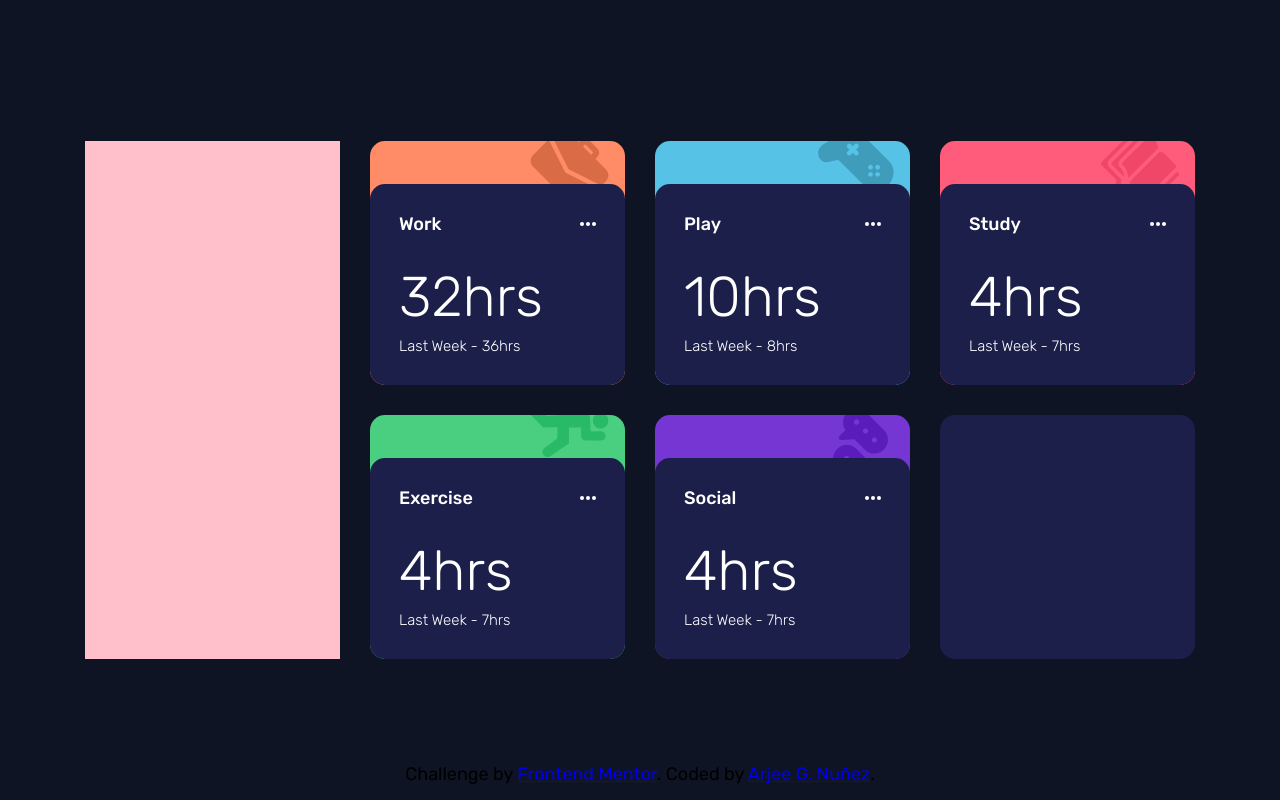
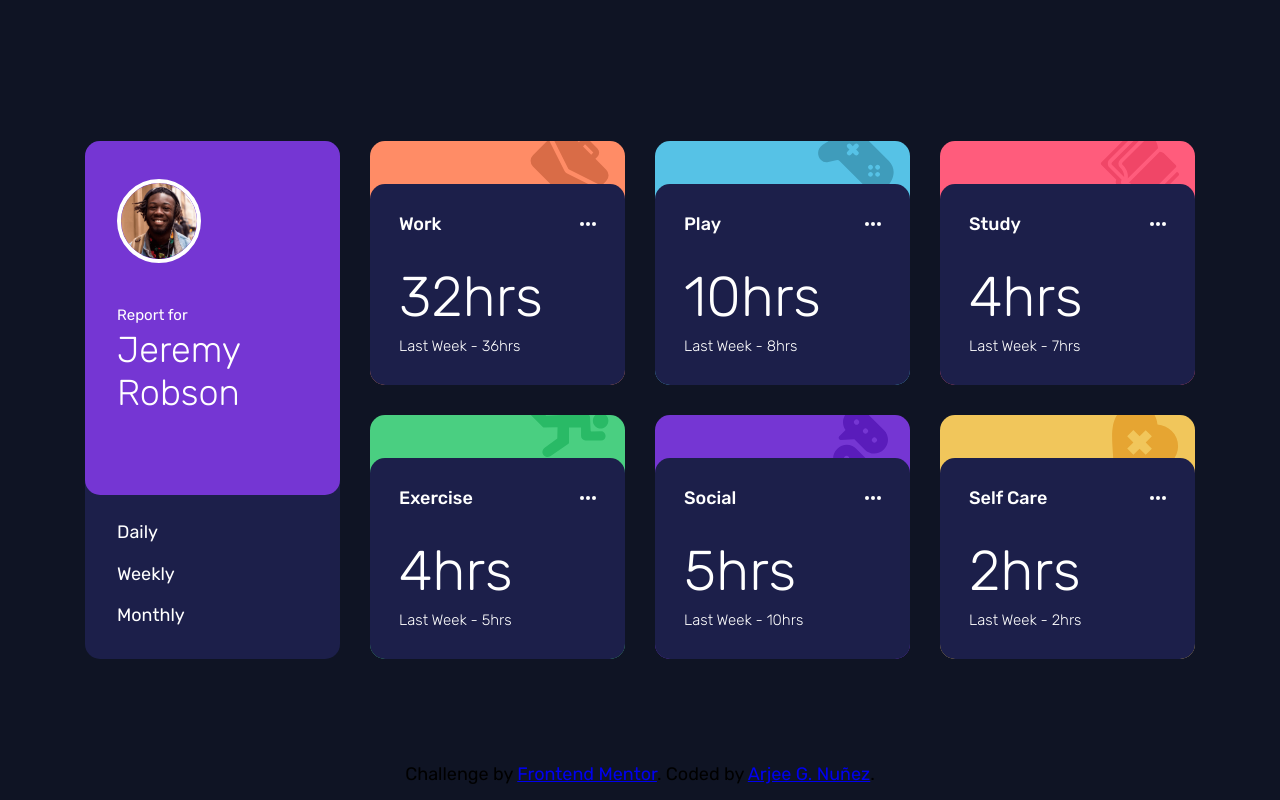
Before and after one commit to arjeenunez/project-time-tracker-dashboard, a plain HTML site: page index.html in a window 1280 px wide. Drawn offline with nearby package versions, Linux system fonts and the light colour scheme.

Commit message:
Self care card & profile cards, completed

```diff
--- a/index.html
+++ b/index.html
@@ -16,7 +16,18 @@
     <body>
         <main class="wrapper">
             <div class="dashboard">
-                <div class="dashboard-profile"></div>
+                <div class="dashboard-profile">
+                    <div class="profile-wrapper">
+                        <img src="./public/assets/image-jeremy.png" class="wrapper-img" alt="avatar" />
+                        <p class="wrapper-text">Report for</p>
+                        <h1 class="wrapper-title">Jeremy Robson</h1>
+                    </div>
+                    <ul class="profile-links">
+                        <li>Daily</li>
+                        <li>Weekly</li>
+                        <li>Monthly</li>
+                    </ul>
+                </div>
                 <div class="dashboard-metrics">
                     <div class="metrics-metric metric-work">
                         <img src="./public/assets/icon-work.svg" class="metric-img" alt="work" />
@@ -75,7 +86,7 @@
                                 </div>
                             </div>
                             <h2 class="card-hours">4hrs</h2>
-                            <span class="card-text">Last Week - 7hrs</span>
+                            <span class="card-text">Last Week - 5hrs</span>
                         </div>
                     </div>
                     <div class="metrics-metric metric-social">
@@ -89,11 +100,25 @@
                                     <div></div>
                                 </div>
                             </div>
-                            <h2 class="card-hours">4hrs</h2>
-                            <span class="card-text">Last Week - 7hrs</span>
+                            <h2 class="card-hours">5hrs</h2>
+                            <span class="card-text">Last Week - 10hrs</span>
                         </div>
                     </div>
-                    <div class="metrics-metric"></div>
+                    <div class="metrics-metric metric-self-care">
+                        <img src="./public/assets/icon-self-care.svg" class="metric-img" alt="self-care" />
+                        <div class="metric-card">
+                            <div class="card-header">
+                                <h3>Self Care</h3>
+                                <div class="ellipsis">
+                                    <div></div>
+                                    <div></div>
+                                    <div></div>
+                                </div>
+                            </div>
+                            <h2 class="card-hours">2hrs</h2>
+                            <span class="card-text">Last Week - 2hrs</span>
+                        </div>
+                    </div>
                 </div>
             </div>
             <div class="attribution">Challenge by <a href="https://www.frontendmentor.io?ref=challenge" target="_blank">Frontend Mentor</a>. Coded by <a href="#">Arjee G. Nuñez</a>.</div>
--- a/public/styles/index.css
+++ b/public/styles/index.css
@@ -50,7 +50,60 @@ main {
 .dashboard-profile {
     flex: 3.091;
     min-width: 255px;
-    background-color: pink;
+    background-color: var(--color-navy-900);
+    border-radius: 15px;
+}
+
+.profile-wrapper {
+    width: 100%;
+    height: 100%;
+    max-height: 354px;
+    background-color: var(--color-purple-700);
+    border-radius: 15px;
+    display: flex;
+    flex-direction: column;
+    padding: 38px 32px;
+}
+
+.wrapper-text,
+.wrapper-title {
+    color: white;
+    margin: 0;
+}
+
+.wrapper-text {
+    font-size: 15px;
+    margin-bottom: 4px;
+}
+
+.wrapper-title {
+    font-size: 40;
+    font-weight: 300;
+}
+
+ul {
+    list-style-type: none;
+    padding: 0;
+    margin: 0;
+    color: white;
+    margin: 26px 32px 0 32px;
+    max-height: 105px;
+    height: 100%;
+    display: flex;
+    flex-direction: column;
+    justify-content: space-between;
+}
+
+li {
+    cursor: pointer;
+}
+
+.wrapper-img {
+    width: 84px;
+    height: 84px;
+    border: 4px solid white;
+    border-radius: 50%;
+    margin-bottom: 43px;
 }
 
 .dashboard-metrics {
@@ -66,8 +119,10 @@ main {
     background-color: var(--color-navy-900);
     min-width: 254px;
     border-radius: 15px;
+    overflow: hidden;
+    display: flex;
+    align-items: flex-end;
     position: relative;
-    overflow: hidden;
 }
 
 .metric-work {
@@ -103,11 +158,10 @@ main {
 .metric-card {
     width: 100%;
     min-height: 199px;
-    position: absolute;
     background-color: var(--color-navy-900);
-    bottom: 0;
     padding: 29px;
     border-radius: 15px 15px 0 0;
+    z-index: 1;
 }
 
 .card-header {
```
